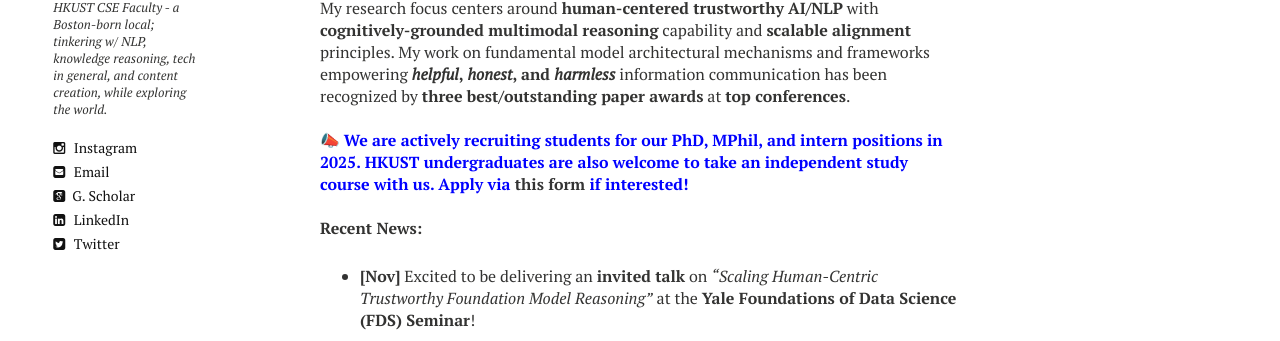
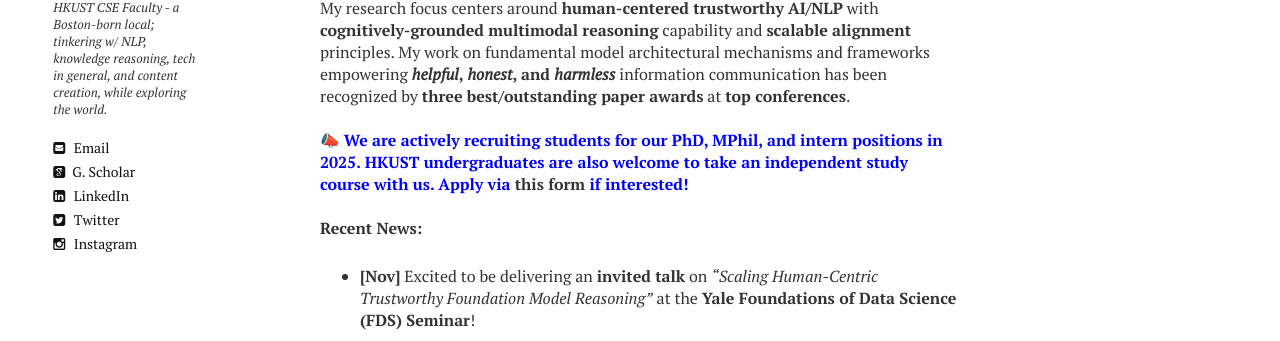
Before and after one commit to mayrfung/mayrfung.github.io, a Jekyll site: the page built from index.md, in a window 1280 px wide. Shown: the part 512-853 px from the top of the page. Built offline with Jekyll 4.4.1, drawn with Linux system fonts in a browser that asks for light colours; nearby versions of some CDN libraries.

Commit message:
Update _author-bio.html

```diff
--- a/_includes/_author-bio.html
+++ b/_includes/_author-bio.html
@@ -7,10 +7,10 @@
 {% endif %}
 <h3>{{ site.owner.name }}</h3>
 <p>{{ site.owner.bio }}</p>
-{% if site.owner.instagram %}<a href="http://instagram.com/{{ site.owner.instagram }}" class="author-social" target="_blank"><i class="fa fa-instagram"></i> Instagram</a>{% endif %}
 {% if site.owner.github %}<a href="http://github.com/{{ site.owner.github }}" class="author-social" target="_blank"><i class="fa fa-github-square"></i> Github</a>{% endif %}
 {% if site.owner.email %}<a href="mailto:{{ site.owner.email }}" class="author-social" target="_blank"><i class="fa fa-envelope-square"></i> Email</a>{% endif %}
 {% if site.owner.google_scholar %}<a href="http://scholar.google.es/citations?user={{ site.owner.google_scholar }}" class="author-social" target="_blank"><i class="ai ai-google-scholar-square"></i>&nbsp; G. Scholar</a>{% endif %}
 {% if site.owner.linkedin %}<a href="http://linkedin.com/in/{{ site.owner.linkedin }}" class="author-social" target="_blank"><i class="fa fa-linkedin-square"></i> LinkedIn</a>{% endif %}
 {% if site.owner.twitter %}<a href="http://twitter.com/{{ site.owner.twitter }}" class="author-social" target="_blank"><i class="fa fa-twitter-square"></i> Twitter</a>{% endif %}
 {% if site.owner.youtube %}<a href="http://youtube.com/{{ site.owner.youtube }}" class="author-social" target="_blank"><i class="fa fa-youtube-square"></i> YouTube</a>{% endif %}
+{% if site.owner.instagram %}<a href="http://instagram.com/{{ site.owner.instagram }}" class="author-social" target="_blank"><i class="fa fa-instagram"></i> Instagram</a>{% endif %}
```
